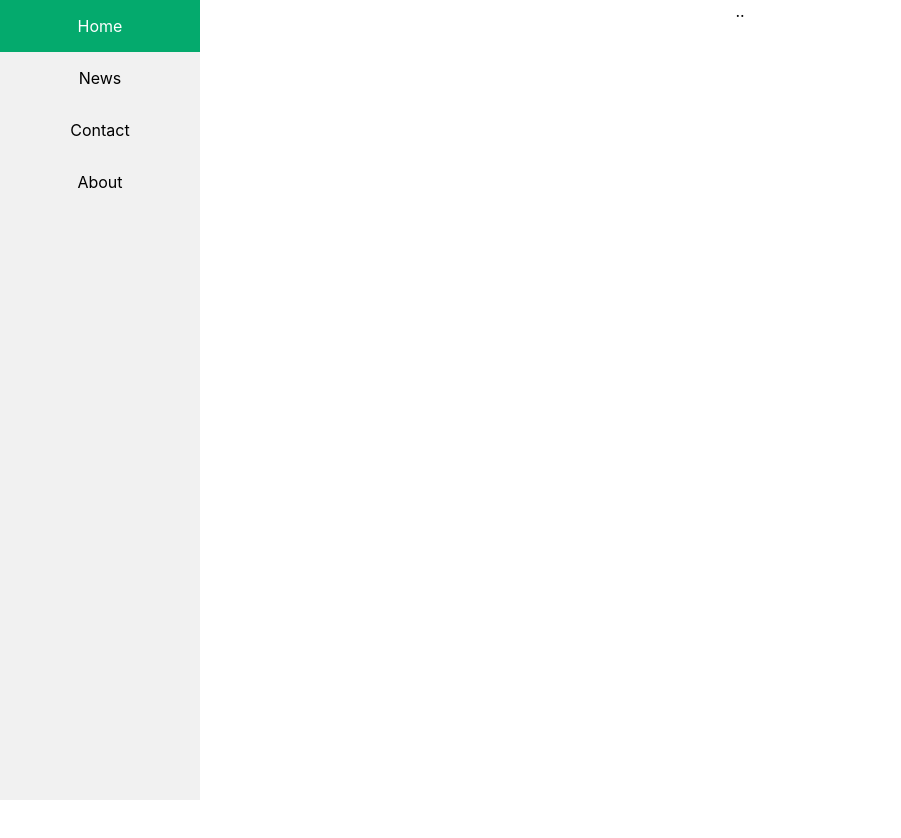
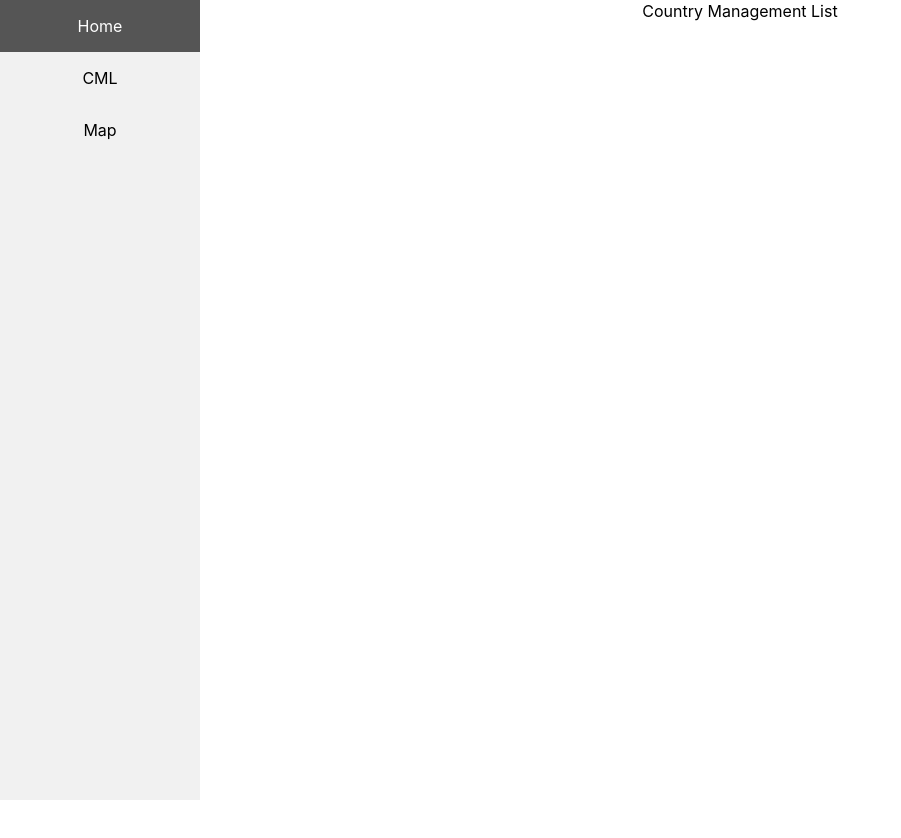
Before and after one commit to djurker21/app2-z2a-react, a React (Create React App) app: page /cml in a window 1280 px wide. Shown: the top 838 px of the page, without its empty margins (0-901 px from the left). Built offline with nearby package versions, Linux system fonts and the light colour scheme.

Commit message:
pager, routes

```diff
--- a/src/pages/app/App.tsx
+++ b/src/pages/app/App.tsx
@@ -1,13 +1,30 @@
 import "./App.scss";
+import React from "react";
+import { BrowserRouter as Router, Switch, Route } from "react-router-dom";
 import Sidebar from "../sidebar/Sidebar";
+import Home from "../home/Home";
+import CML from "../cml/CML";
+import Map from "../map/Map";
 
 function App() {
   return (
-    <div className="App">
-      <Sidebar />
+    <Router>
+      <div className="App">
+        <Sidebar />
 
-      <div className="content">..</div>
-    </div>
+        <Switch>
+          <Route path="/cml">
+            <CML />
+          </Route>
+          <Route path="/map">
+            <Map />
+          </Route>
+          <Route path="/">
+            <Home />
+          </Route>
+        </Switch>
+      </div>
+    </Router>
   );
 }
 
--- /dev/null
+++ b/src/pages/cml/CML.tsx
@@ -0,0 +1,3 @@
+export default function CML() {
+  return <div className="content">Country Management List</div>;
+}
--- /dev/null
+++ b/src/pages/home/Home.tsx
@@ -0,0 +1,3 @@
+export default function Home() {
+  return <div className="content">Home</div>;
+}
--- /dev/null
+++ b/src/pages/map/Map.tsx
@@ -0,0 +1,3 @@
+export default function Map() {
+  return <div className="content">Map</div>;
+}
--- a/src/pages/sidebar/Sidebar.tsx
+++ b/src/pages/sidebar/Sidebar.tsx
@@ -1,14 +1,15 @@
 import "./Sidebar.scss";
+import { Link } from "react-router-dom";
+import React from "react";
 
 export default function Sidebar() {
   return (
     <div className="sidebar">
-      <a className="active" href="#home">
-        Home
-      </a>
-      <a href="#news">News</a>
-      <a href="#contact">Contact</a>
-      <a href="#about">About</a>
+      <nav>
+        <Link to="/">Home</Link>
+        <Link to="/cml">CML</Link>
+        <Link to="/map">Map</Link>
+      </nav>
     </div>
   );
 }
```
